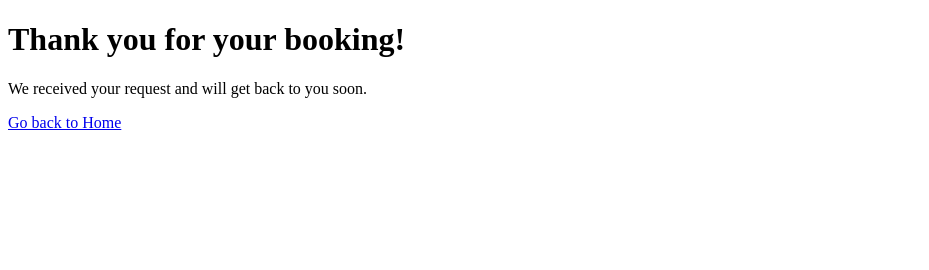
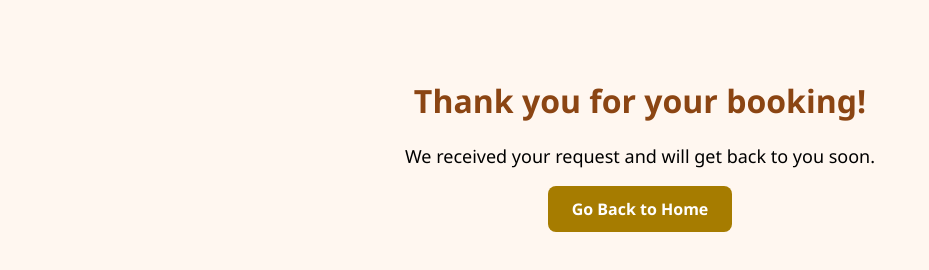
Before and after one commit to kiteactivehotel/SPA-website, a plain HTML site: page thankyou.html in a window 1280 px wide. Shown: the whole page, without its empty margins (0-929 px from the left). Drawn offline with Linux system fonts and the light colour scheme.

Commit message:
Update thankyou.html

```diff
--- a/thankyou.html
+++ b/thankyou.html
@@ -3,10 +3,45 @@
 <head>
   <meta charset="UTF-8" />
   <title>Thank You!</title>
+  <style>
+    body {
+      font-family: 'Segoe UI', Tahoma, Geneva, Verdana, sans-serif;
+      text-align: center;
+      padding: 50px;
+      background-color: #fff7f0;
+    }
+
+    h1 {
+      color: #8B4513;
+    }
+
+    p {
+      font-size: 18px;
+      margin-bottom: 30px;
+    }
+
+    .back-button {
+      background-color: #a67c00;
+      color: white;
+      padding: 12px 24px;
+      border: none;
+      border-radius: 8px;
+      font-size: 16px;
+      text-decoration: none;
+      font-weight: bold;
+      cursor: pointer;
+      transition: background-color 0.3s ease;
+    }
+
+    .back-button:hover {
+      background-color: #875f00;
+    }
+  </style>
 </head>
 <body>
   <h1>Thank you for your booking!</h1>
   <p>We received your request and will get back to you soon.</p>
-  <a href="index.html">Go back to Home</a>
+
+  <a href="index.html" class="back-button">Go Back to Home</a>
 </body>
 </html>
```
